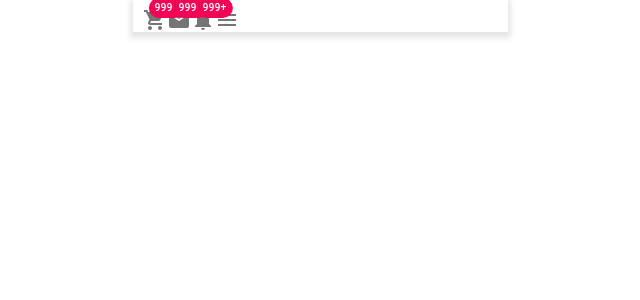
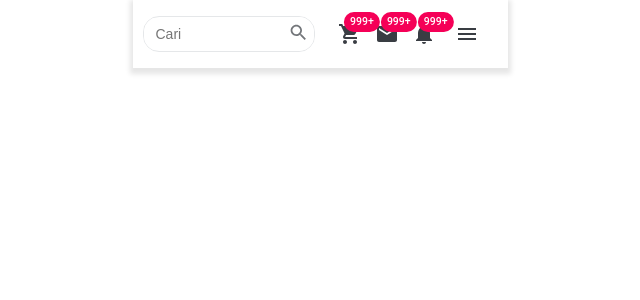
Before and after one commit to ahyaralfaruq/project-olshop, a React (Create React App) app: page / in a window 1280 px wide. Shown: the top 300 px of the page, without its empty margins (320-960 px from the left). Built offline with nearby package versions, Linux system fonts and the light colour scheme.

Commit message:
perubahan saat ini

```diff
--- a/src/App.css
+++ b/src/App.css
@@ -8,10 +8,11 @@ html {
   max-width: 375px;
   margin: auto;
   box-shadow: 0px 3px 5px 3px rgb(0 0 0 / 10%);
+  /* background: #76A2BE; */
 }
 
 .header {
   display: flex;
   align-items: center;
-  padding: 8px 10px 0;
+  padding: 16px 10px;
 }
--- a/src/App.js
+++ b/src/App.js
@@ -1,13 +1,16 @@
 import { Header } from './components'
+import { BrowserRouter as Router, Switch, Route } from 'react-router-dom'
 
 import './App.css'
 
 const App = () => {
   return (
     <div className="App">
-        <header className="header">
-          <Header />
-        </header>
+      <Router>
+          <header className="header">
+            <Header />
+          </header>
+      </Router>
     </div>
   )
 }
--- a/src/components/header/Navbar/Navbar.jsx
+++ b/src/components/header/Navbar/Navbar.jsx
@@ -1,14 +1,49 @@
-import { BurgerMenu, CartIcon, MessageIcon, NotificationIcon } from './navbar-icon'
+// import { BurgerMenu, CartIcon, MessageIcon, NotificationIcon } from './navbar-icon'
 import NavbarSearch from './navbar-search/NavbarSearch'
+import { Badge } from '@material-ui/core'
+import {Menu, Email, Notifications, ShoppingCart } from '@material-ui/icons'
+import { Link } from 'react-router-dom'
+
 import './style.css'
 
 const Navbar = () => {
     return (
         <div className="navbar-wrapper">
-            <CartIcon />
-            <MessageIcon />
-            <NotificationIcon />
-            <BurgerMenu />
+            <div className="navbar-search">
+                <NavbarSearch />
+            </div>
+
+            <div className="navbar-icons">
+                {/* <CartIcon />
+                <MessageIcon />
+                <NotificationIcon />
+                <BurgerMenu /> */}
+
+                <Link to="/">
+                    <Badge color="secondary" badgeContent={1000} max={999}>
+                        <ShoppingCart className="icons" />
+                    </Badge>
+                </Link>
+
+                <Link to="/">
+                    <Badge color="secondary" badgeContent={1000} max={999}>
+                        <Email className="icons" />
+                    </Badge>
+                </Link>
+
+                <Link to="/">
+                    <Badge color="secondary" badgeContent={1000} max={999}>
+                        <Notifications className="icons" />
+                    </Badge>
+                </Link>
+
+                <button className="button-menu">
+                    <Badge color="secondary">
+                        <Menu className="icons" />
+                    </Badge>
+                </button>
+
+            </div>
         </div>
     )
 }
--- a/src/components/header/Navbar/navbar-search/NavbarSearch.jsx
+++ b/src/components/header/Navbar/navbar-search/NavbarSearch.jsx
@@ -0,0 +1,19 @@
+import React from 'react'
+import { Search } from '@material-ui/icons'
+
+import './style.css'
+
+const NavbarSearch = () => {
+    return (
+        <div className="search-wrapper">
+            <div className="form-inline">
+                <input type="text" className="input-box" placeholder="Cari" />
+                <button className="button-search">
+                    <Search />
+                </button>
+            </div>
+        </div>
+    )
+}
+
+export default NavbarSearch
--- a/src/components/header/Navbar/navbar-search/style.css
+++ b/src/components/header/Navbar/navbar-search/style.css
@@ -1,4 +1,31 @@
-.navbar-search {
-    flex: 1;
-    min-width: none;
+.search-wrapper {
+    border-radius: 16px;
+    border: 1px solid #e5e7e9;
+    overflow: hidden;
+    background: #ffffff;
 }
+.form-inline {
+    display: flex;
+    align-items: center;
+    flex-wrap: nowrap;
+}
+.input-box {
+    width: 100%;
+    padding: 5px 12px;
+    background: #ffffff;
+    font-size: 14px;
+    line-height: 22px;
+    color: rgba(49,53,59, .68);
+    border: none;
+    outline: none;
+    cursor: pointer;
+}
+.button-search {
+    border: none;
+    outline: none;
+    padding: 5px;
+    width: 20%;
+    background: #ffffff;
+    color: rgba(49,53,59, .68);
+    cursor: pointer;
+}
--- a/src/components/header/Navbar/style.css
+++ b/src/components/header/Navbar/style.css
@@ -1,4 +1,27 @@
 .navbar-wrapper {
+    display: grid;
+    grid-template-columns: 1fr 1fr;
+    grid-template-rows: 1fr;
+    gap: 10px;
+    width: 100%;
+}
+.navbar-search {
+    flex: 1 60%;
+}
+.navbar-icons {
+    flex: 1 40%;
     display: flex;
+    justify-content: space-evenly;
     align-items: center;
 }
+.icons {
+    width: 24px !important;
+    height: 24px !important;
+    color: rgba(49,53,59,.96);
+}
+.button-menu {
+    background: transparent;
+    border: none;
+    outline: none;
+    cursor: pointer;
+}
```
Also changed, not shown: src/components/header/Navbar/navbar-icon/NavbarIcon.jsx (added).
